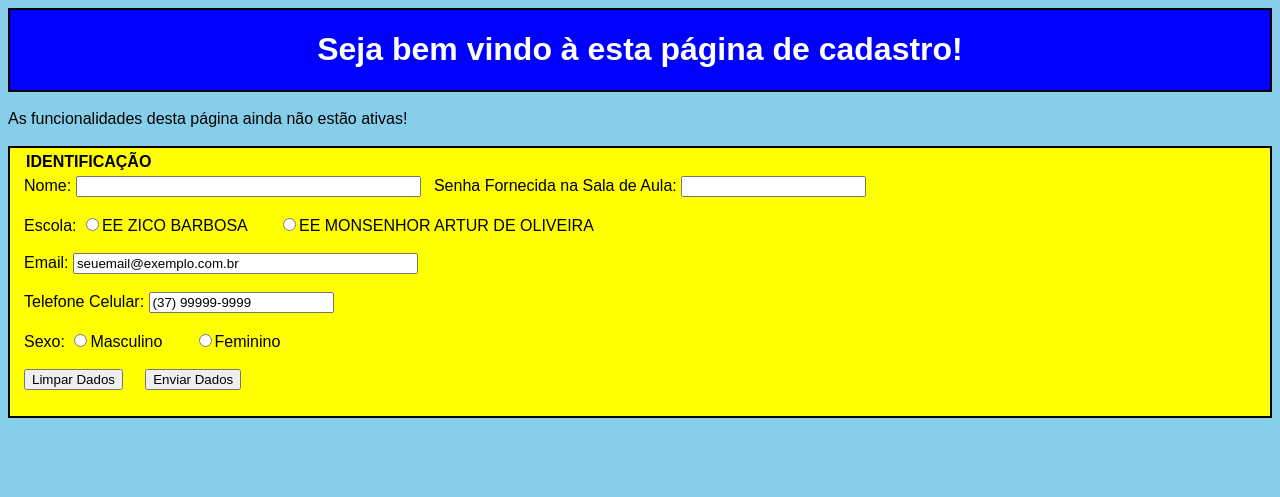
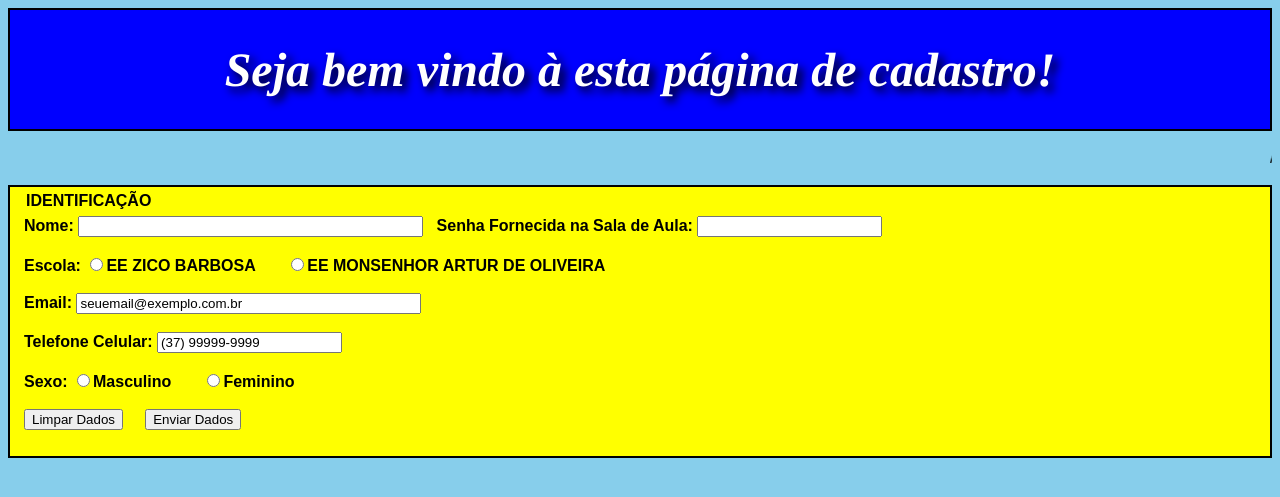
Before and after one commit to edilson-eemao/curriculo2, a Jekyll site: the page pages/Teste.html, which Jekyll copies as it is, in a window 1280 px wide. Shown: the top 497 px of the page. Built offline with Jekyll 4.4.1, drawn with Linux system fonts in a browser that asks for light colours.

Commit message:
ajustes no formulario

```diff
--- a/pages/CSS/est.css
+++ b/pages/CSS/est.css
@@ -11,12 +11,19 @@ body{
               border: 2px solid black;
               }
 
-h1{ color: #ffffff;}
+h1{
+   text-shadow: 0.1em 0.1em 0.2em black;
+  color: #ffffff;
+  font-family: times;
+  font-style: italic;
+  font-size: 36pt;
+}
 
-#form{
+#formulario{
   border: 2px solid black;
   padding-top: 5px;
   background-color: #ffff00;
+  font-weight: bold;
 }
 
 fieldset{
--- a/pages/Teste.html
+++ b/pages/Teste.html
@@ -82,14 +82,14 @@
     <div id="cabecalho">
       <h1>Seja bem vindo à esta página de cadastro!<h1>
      </div></br>
-      <span>As funcionalidades desta página ainda não estão ativas!</span>
+      <span><marquee>As funcionalidades desta página ainda não estão ativas!</marquee></span>
       </br></br>
 
-<div id="form">
+<div id="formulario">
      <fieldset>
      <!-- para deixar o fieldset em tamanho mínimo a esquerda, use o atributo style="display: inline; text-align: left;" dentro da tag fieldset -->
 
-          <legend><b>IDENTIFICAÇÃO</b></legend>
+          <legend>IDENTIFICAÇÃO</legend>
               <form name="frmCAD" id="frmCAD" method="POST" action="cadastro.php" enctype="application/x-www-form-urlencoded">
 
               <label for="nome">Nome:</label>
```
Also changed, not shown: 1 other file.
